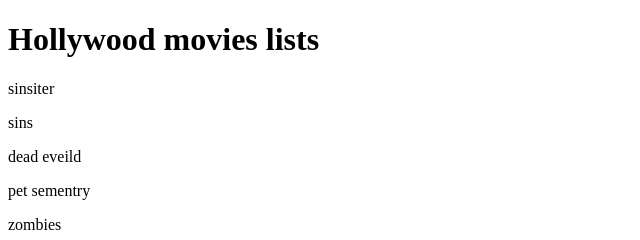
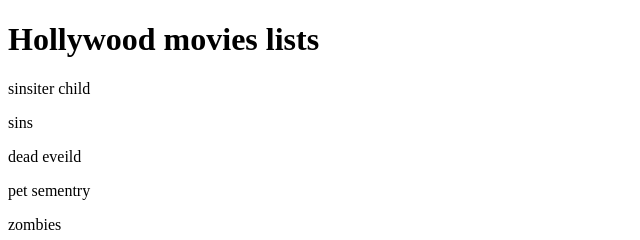
Before and after one commit to Milind-dev8/movies, a plain HTML site: page index.html in a window 1280 px wide. Shown: the full height of the page, 0-640 px from the left. Drawn offline with Linux system fonts and the light colour scheme.

Commit message:
sinister child

```diff
--- a/index.html
+++ b/index.html
@@ -9,7 +9,7 @@
 <body>
     <h1>Hollywood movies lists</h1>
 
-    <p>sinsiter</p>
+    <p>sinsiter child</p>
     <p>sins</p>
     <p>dead eveild</p>
     <p>pet sementry</p>
```
